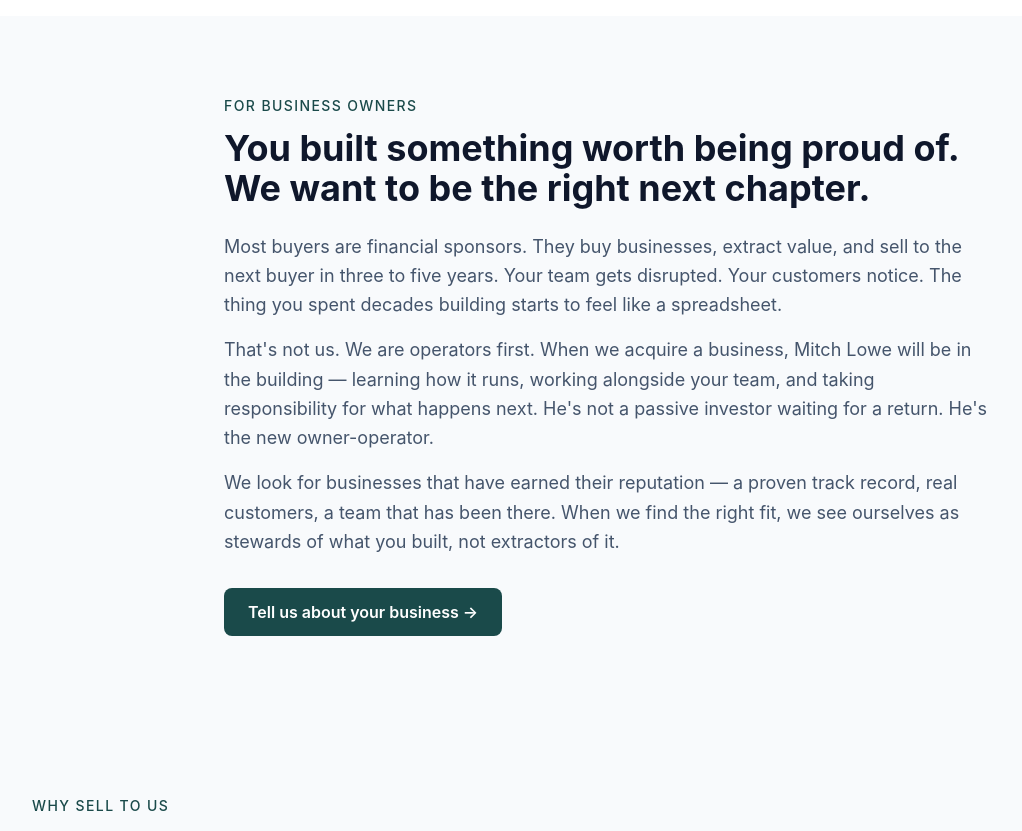
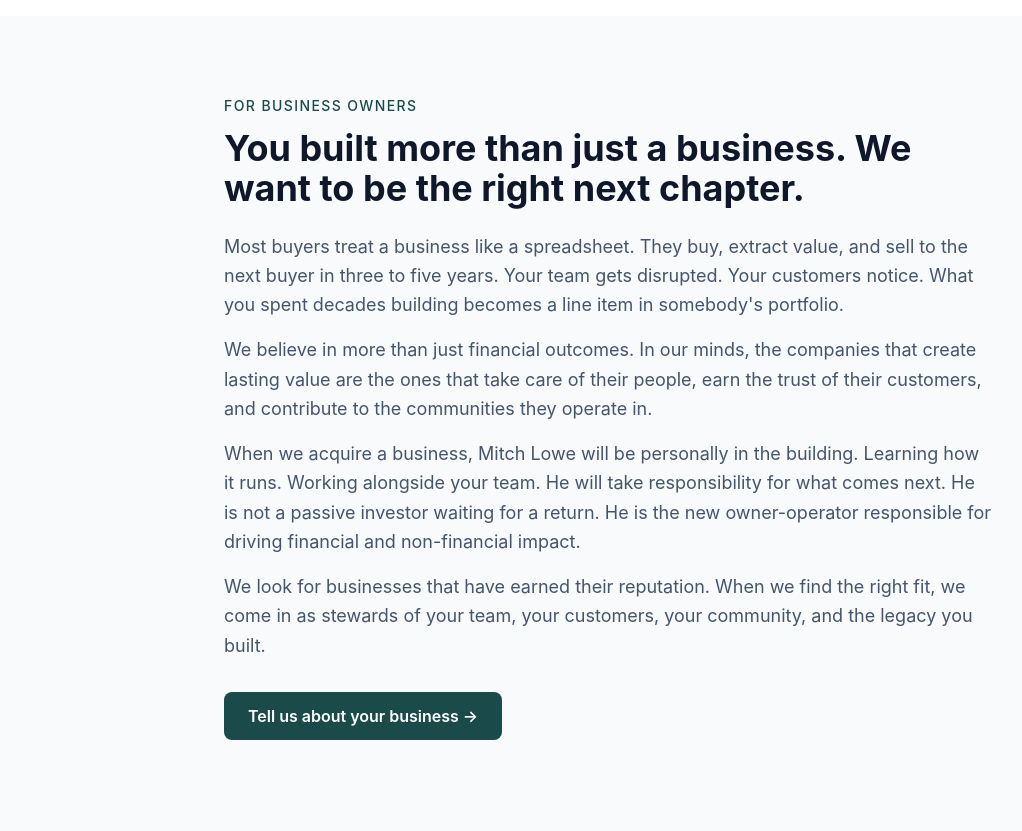
Before and after one commit to Mitchelllowe/Anoush-Holdings-Website, a React (Vite) app: page / in a window 1280 px wide. Shown: the part 1520-2351 px from the top of the page, without its empty margins (32-1054 px from the left). Built offline with nearby package versions, Linux system fonts and the light colour scheme.

Commit message:
Update hero subhead and seller section with values-driven copy

```diff
--- a/src/components/Thesis.jsx
+++ b/src/components/Thesis.jsx
@@ -6,24 +6,28 @@ export default function Thesis() {
       <div className="max-w-3xl mx-auto">
         <p className="text-blue-600 text-sm font-medium tracking-widest uppercase mb-3">For Business Owners</p>
         <h2 className="text-3xl sm:text-4xl font-bold text-slate-900 mb-6">
-          You built something worth being proud of. We want to be the right next chapter.
+          You built more than just a business. We want to be the right next chapter.
         </h2>
         <div className="space-y-4 mb-8">
           <p className="text-slate-600 text-lg leading-relaxed">
-            Most buyers are financial sponsors. They buy businesses, extract value, and sell to the
-            next buyer in three to five years. Your team gets disrupted. Your customers notice. The
-            thing you spent decades building starts to feel like a spreadsheet.
+            Most buyers treat a business like a spreadsheet. They buy, extract value, and sell to the
+            next buyer in three to five years. Your team gets disrupted. Your customers notice. What
+            you spent decades building becomes a line item in somebody's portfolio.
           </p>
           <p className="text-slate-600 text-lg leading-relaxed">
-            That's not us. We are operators first. When we acquire a business, Mitch Lowe will be in
-            the building — learning how it runs, working alongside your team, and taking
-            responsibility for what happens next. He's not a passive investor waiting for a return.
-            He's the new owner-operator.
+            We believe in more than just financial outcomes. In our minds, the companies that create
+            lasting value are the ones that take care of their people, earn the trust of their
+            customers, and contribute to the communities they operate in.
           </p>
           <p className="text-slate-600 text-lg leading-relaxed">
-            We look for businesses that have earned their reputation — a proven track record, real
-            customers, a team that has been there. When we find the right fit, we see ourselves as
-            stewards of what you built, not extractors of it.
+            When we acquire a business, Mitch Lowe will be personally in the building. Learning how
+            it runs. Working alongside your team. He will take responsibility for what comes next. He
+            is not a passive investor waiting for a return. He is the new owner-operator responsible
+            for driving financial and non-financial impact.
+          </p>
+          <p className="text-slate-600 text-lg leading-relaxed">
+            We look for businesses that have earned their reputation. When we find the right fit, we
+            come in as stewards of your team, your customers, your community, and the legacy you built.
           </p>
         </div>
         <a
--- a/src/site.config.js
+++ b/src/site.config.js
@@ -16,7 +16,7 @@ export const siteConfig = {
   hero: {
     headline: 'We buy and operate great small businesses.',
     subhead:
-      "Anoush Holdings is a values-driven acquisition company. We buy and operate great small businesses — and we're looking for our next one: a cash-flowing business in services, manufacturing, or trades whose owner is ready for a buyer who will run it right.",
+      "Anoush Holdings exists to prove that good values are not a drag. They are good business. We buy and operate companies that are good for employees, good for their communities, and built to deliver for investors.",
   },
 
   // ─── Track Record ────────────────────────────────────────────────────────
```
